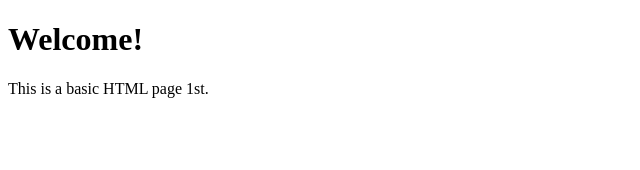
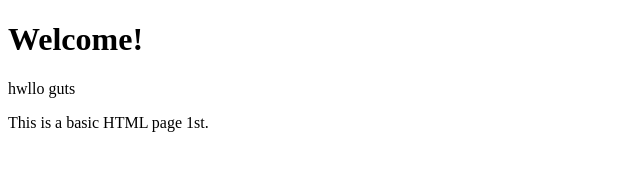
Before and after one commit to yuta202417-ui/my-first-repoo, a plain HTML site: page index.html in a window 1280 px wide. Shown: the whole page, without its empty margins (0-640 px from the left). Drawn offline with Linux system fonts and the light colour scheme.

Commit message:
added t1 line

```diff
--- a/index.html
+++ b/index.html
@@ -7,6 +7,7 @@
 </head>
 <body>
     <h1>Welcome!</h1>
+    <p>hwllo guts</p>
     <p>This is a basic HTML page 1st.</p>
 </body>
 </html>
```
